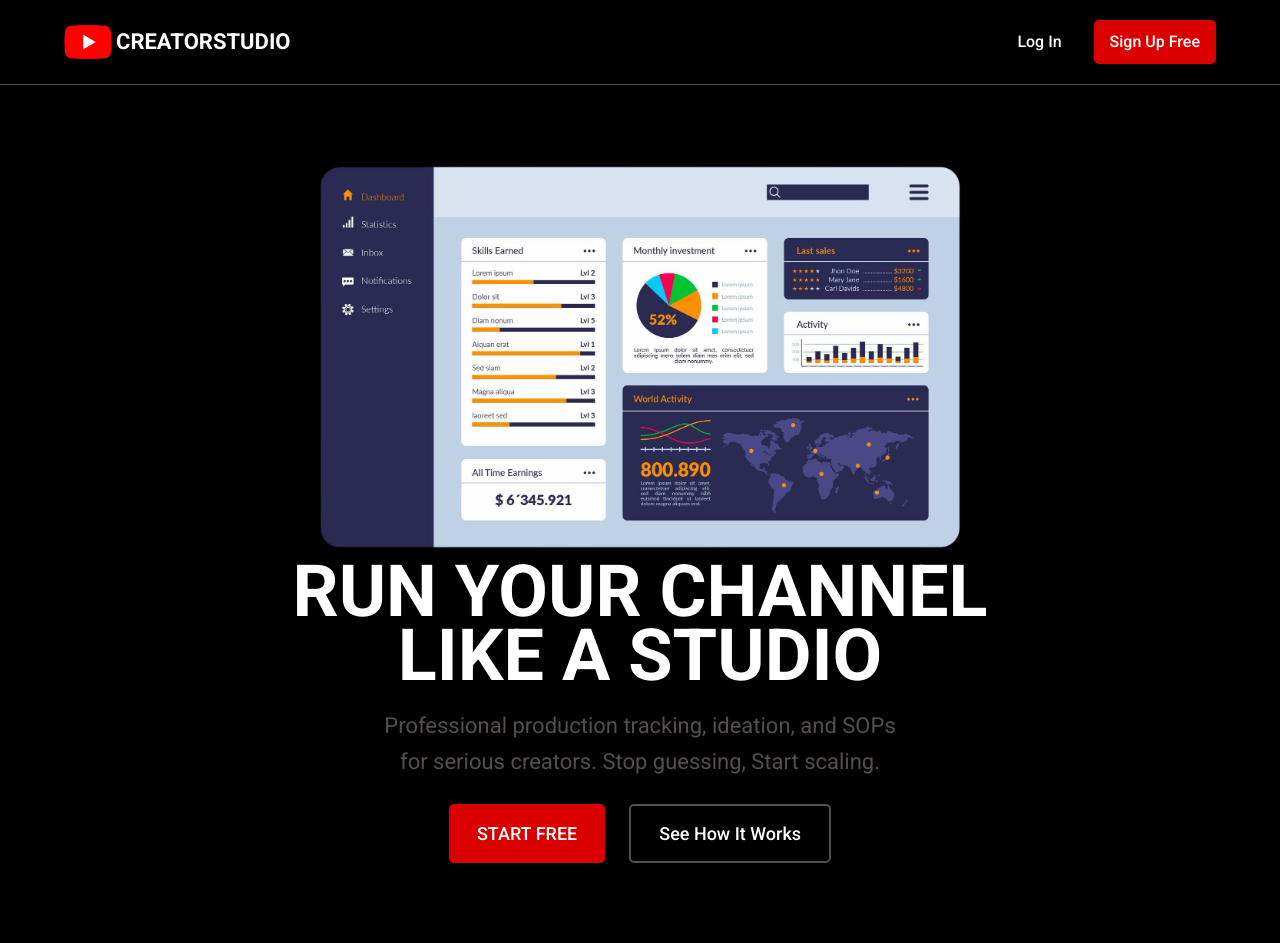
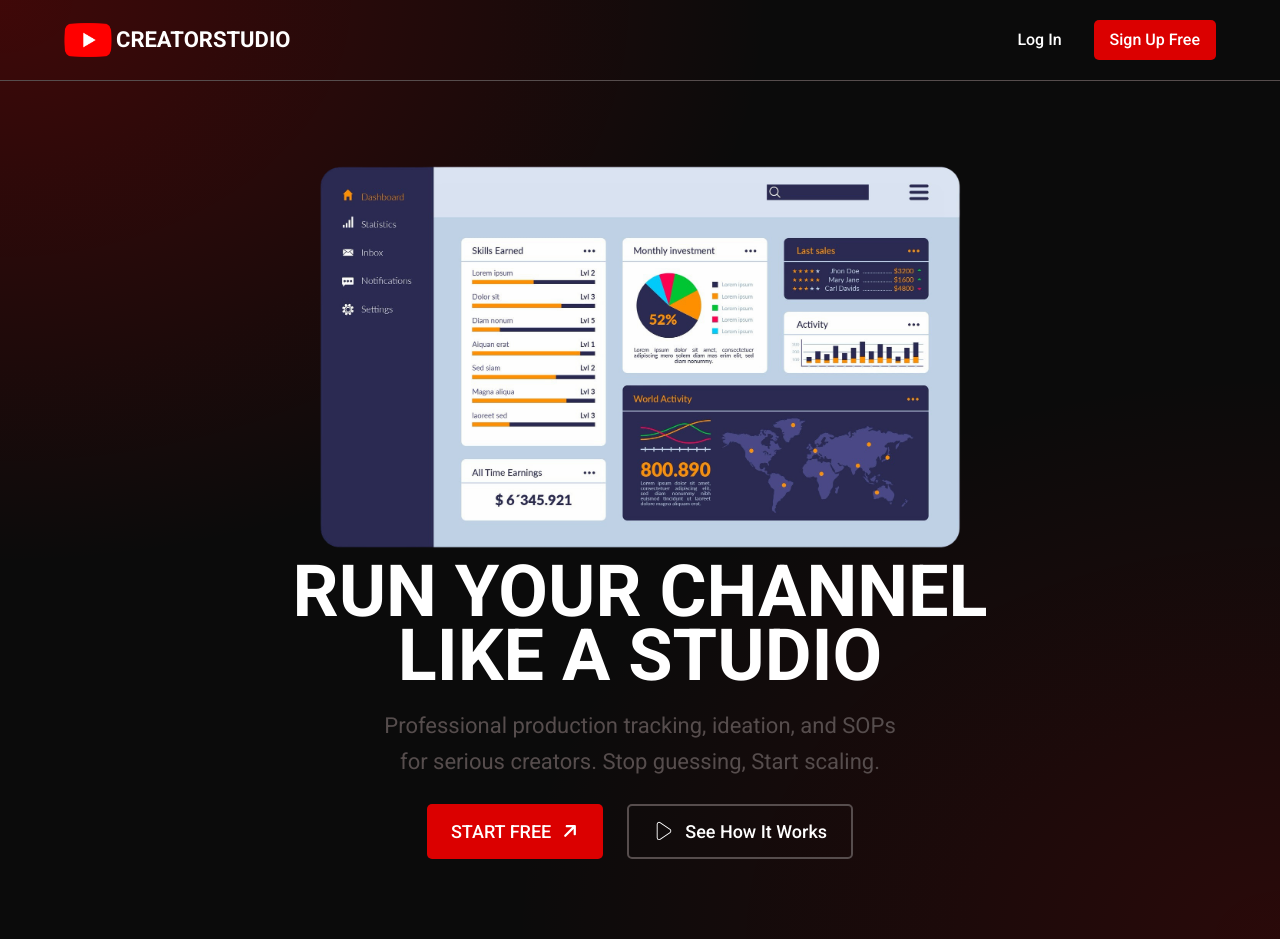
Before and after one commit to Naman830/Youtube-Management-System-, a React app in the folder frontend/: page / in a window 1280 px wide. Built offline with nearby package versions, Linux system fonts and the light colour scheme; the HTML template or start-up script is replaced by a standard one.

Commit message:
hero section resposniveness completed

```diff
--- a/frontend/src/pages/landing/sections/Hero.jsx
+++ b/frontend/src/pages/landing/sections/Hero.jsx
@@ -1,32 +1,35 @@
 import React from "react";
 import { Link } from "react-router-dom";
 import Dashboard from "../../../assets/images/dashboard_hero.png";
+import { FaArrowRight } from "react-icons/fa6";
+import { CiPlay1 } from "react-icons/ci";
 
 const Hero = () => {
   return (
     <section className="hero_section relative min-h-screen pt-24 pb-20 overflow-hidden bg-black text-white">
-      <div className="hero_container flex flex-col items-center text-center">
+      <div className="hero_container flex flex-col items-center text-center px-5">
         <div className="hero_animation_container">
-          <div className="hero_animation max-w-3xl">
+          <div className="hero_animation sm:max-w-3xl max-w-2xl mx-auto sm:mb-0 mb-5">
             <img src={Dashboard} alt="Dashboard Preview" className="img" />
           </div>
         </div>
         <div className="hero_heading  -mt-12 mb-6">
-          <h1 className="hero_heading_text text-7xl leading-16 mb-5 max-w-3xl mx-auto font-bold">
+          <h1 className="hero_heading_text md:text-7xl sm:text-6xl text-4xl md:leading-16 sm:leading-14  leading-10 mb-5 max-w-3xl mx-auto font-bold">
             RUN YOUR CHANNEL LIKE A STUDIO
           </h1>
-          <p className="hero_subheading_text text-[22px] leading-9 max-w-[540px] font-regular mx-auto text-[var(--gray-color)]">
+          <p className="hero_subheading_text md:text-[22px] sm:text-[20px] md:leading-9 sm:leading-7 text-[18px] leading-5 sm:max-w-[540px] max-w-[440px] font-regular mx-auto text-[var(--gray-color)]">
             Professional production tracking, ideation, and SOPs for serious
             creators. Stop guessing, Start scaling.
           </p>
         </div>
 
-        <div className="hero_btn_conatiner flex gap-6 itmes-center justify-center">
-          <Link to="/" className="hero_btn_start">
-            START FREE
+        <div className="hero_btn_conatiner flex sm:gap-6 gap-4 itmes-center justify-center sm:flex-row flex-col">
+          <Link to="/" className="hero_btn_start centered_flex">
+            START FREE{" "}
+            <FaArrowRight className="inline-block -rotate-45 text-[18px]" />
           </Link>
-          <Link to="/" className="hero_btn_video">
-            See How It Works
+          <Link to="/" className="hero_btn_video centered_flex">
+            <CiPlay1 className="inline-block text-[22px]" /> See How It Works
           </Link>
         </div>
       </div>
--- a/frontend/src/pages/landing/sections/Navbar.jsx
+++ b/frontend/src/pages/landing/sections/Navbar.jsx
@@ -5,7 +5,7 @@ import Logo from "../../../assets/logo/Youtube_logo.png";
 
 const Navbar = () => {
   return (
-    <nav className="navbar_container w-full py-5 fixed bg-black text-white z-50">
+    <nav className="navbar_container w-full py-5 fixed bg-transparent text-white z-50">
       <div className="navbar flex justify-between items-center lg:mx-16 sm:mx-6 mx-2">
         <div className="navbar_logo flex items-center gap-1 justify-center">
           <figure className="sm:w-12 w-8 ">
--- a/frontend/src/styles/globals.css
+++ b/frontend/src/styles/globals.css
@@ -23,20 +23,21 @@ body {
   font-weight: 500;
   font-size: 16px;
   color: var(--white-color);
-  padding: 10px 16px;
+  padding: 8px 16px;
   border: none;
   border-radius: 5px;
   cursor: pointer;
 }
 
-.navbar_container{
-    border-bottom: 1px solid var(--gray-color);
+
+.navbar_container {
+  border-bottom: 1px solid var(--gray-color);
 }
 
 @media (max-width: 640px) {
   .btn_primary {
     font-size: 12px;
-    padding: 6px 10px;
+    padding: 5px 10px;
   }
 }
 
@@ -56,7 +57,7 @@ body {
 @media (min-width: 2500px) {
   .btn_primary {
     font-size: 22px;
-    padding: 16px 22px;
+    padding: 16px 32px;
   }
 
   .navbar_logIn {
@@ -72,32 +73,45 @@ body {
   }
 }
 
-
-
 /* Hero Section Styles */
-
-
-.hero_btn_start{
-      background-color: var(--primary-color);
-  font-weight: 500;
+.centered_flex {
+  display: flex;
+  align-items: center;
+  justify-content: center;
   font-size: 18px;
   color: var(--white-color);
-  padding: 14px 28px;
+  padding: 12px 24px;
   border: none;
   border-radius: 5px;
   cursor: pointer;
-  display: grid;
-  place-items: center;
+  font-weight: 500;
 }
 
-.hero_btn_video{
-        background-color: transparent;
-  font-weight: 500;
+.hero_section {
+  background:
+    radial-gradient(100% 100% at 0% 0%, rgba(219, 0, 0, 0.25), transparent 60%),
+    radial-gradient(
+      100% 100% at 100% 100%,
+      rgba(219, 0, 0, 0.15),
+      transparent 60%
+    ),
+    #0b0b0b;
+}
+
+.hero_btn_start {
+  background-color: var(--primary-color);
+  color: var(--white-color);
+  gap: 10px;
+}
+
+.hero_btn_video {
+  background-color: transparent;
   border: 2px solid var(--gray-color) !important;
-  font-size: 18px;
-  color: var(--white-color);
-  padding: 14px 28px;
-  border: none;
-  border-radius: 5px;
-  cursor: pointer;
+  gap: 10px;
 }
+
+@media (max-width: 640px) {
+  .centered_flex{
+    padding: 10px 14px;
+  }
+}
```
